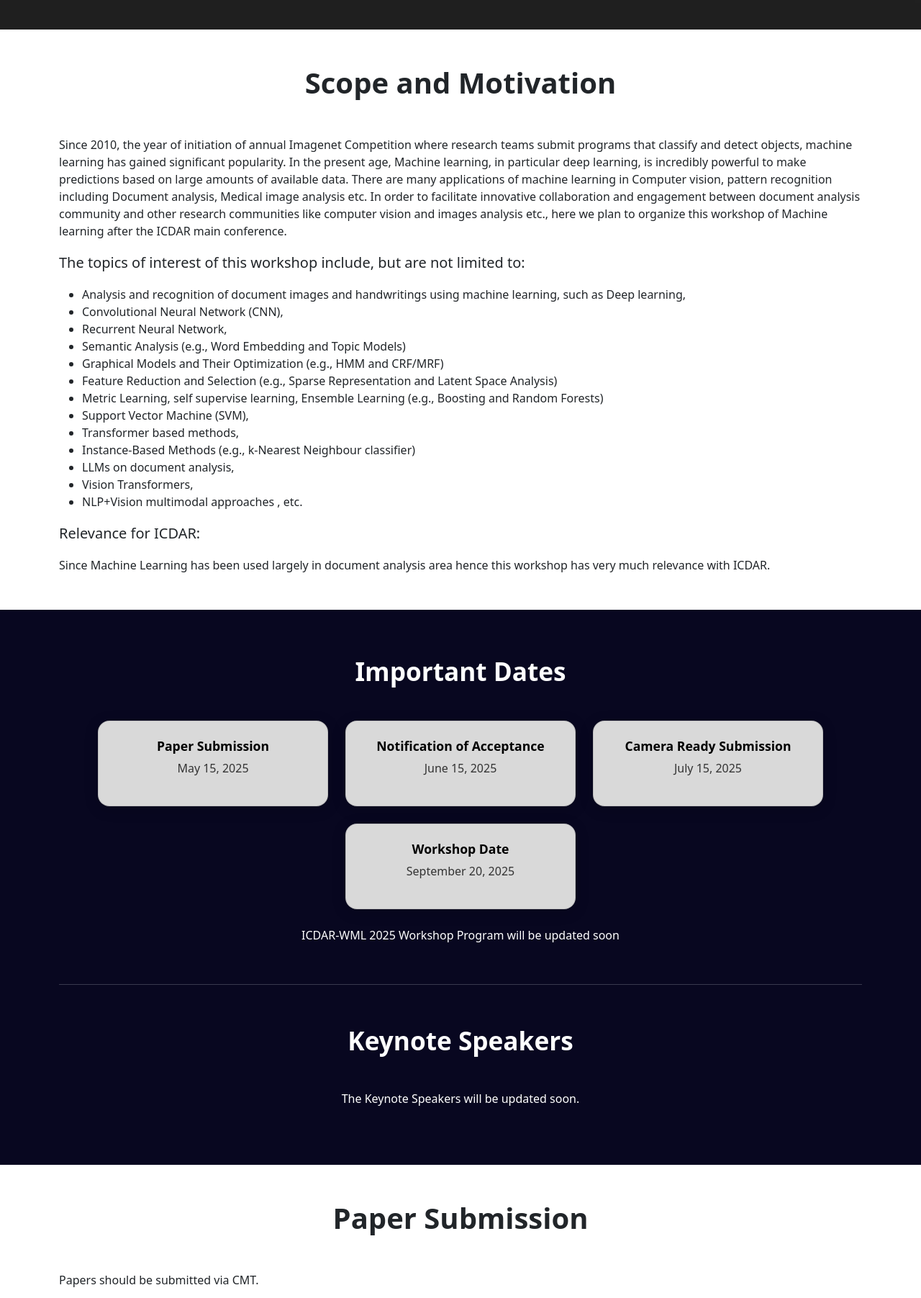
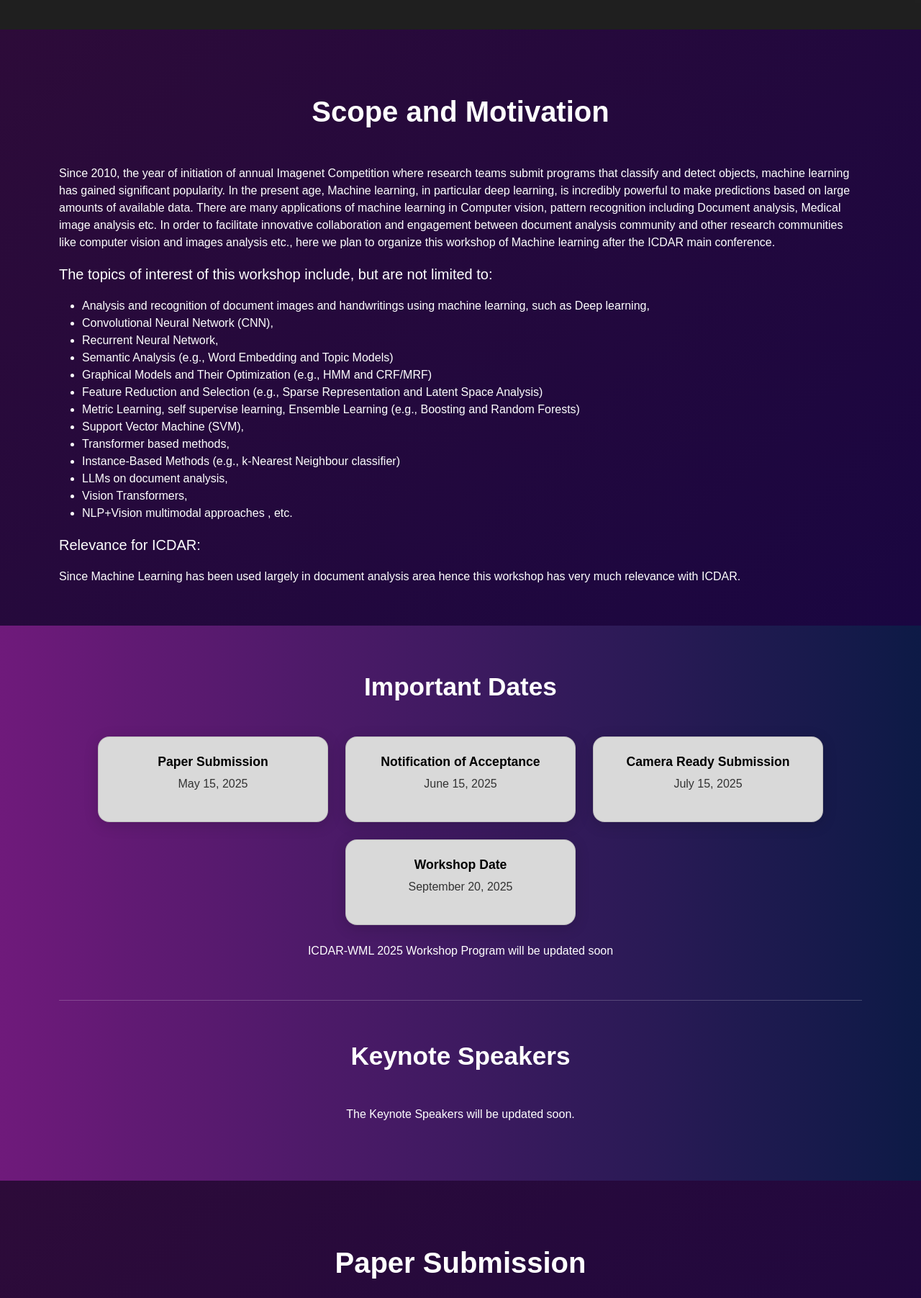
Before and after one commit to Seedorf-Rai/ICDAR, a plain HTML site: page index.html in a window 1280 px wide. Shown: the part 759-2562 px from the top of the page at 72% size. Drawn offline with nearby package versions, Linux system fonts and the light colour scheme; grey boxes are pictures that could not be loaded.

Commit message:
bg changes

```diff
--- a/index.html
+++ b/index.html
@@ -60,7 +60,7 @@
       </div>
     </div>
 
-    <section class="scope" id="workshop">
+    <section class="scope first-bg" id="workshop">
         <div class="container">
             <h1>Scope and Motivation</h1>
             <p>
--- a/style.css
+++ b/style.css
@@ -221,7 +221,9 @@ html {
 
 
 .dates {
-  background-color: #080720;
+  background: linear-gradient(90deg, #6f1a7b, #0d1a46); /* left to right gradient */
+  color: white;
+  font-family: 'Arial', sans-serif;
   color: white;
   padding: 4rem 1rem;
   text-align: center;
@@ -294,11 +296,21 @@ html {
   margin: 20px 0;
 }
 .scope{
-  margin-bottom: 50px;
+  background: linear-gradient(135deg, #2d0b39, #1a0641);
+    padding: 40px;
+    color: #ffffff;
+    font-family: 'Arial', sans-serif;
+}
+@media (max-width: 500px){
+  .scope{
+    padding: 20px;
+  }
 }
 /* Base styles */
 .committee {
-  background-color: #080720;
+  background: linear-gradient(90deg, #6f1a7b, #0d1a46); /* left to right gradient */
+  color: white;
+  font-family: 'Arial', sans-serif;
   color: white;
   padding: 3rem 1rem;
 }
@@ -407,6 +419,7 @@ html {
   gap: 20px;
 }
 
+
 .footer-left img.footer-image {
   max-width: 250px;
   width: 100%;
```
